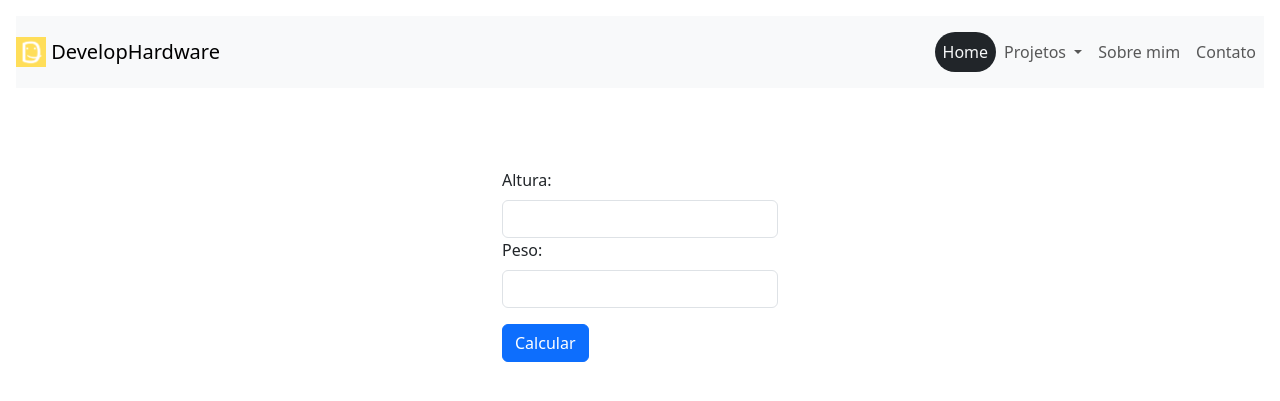
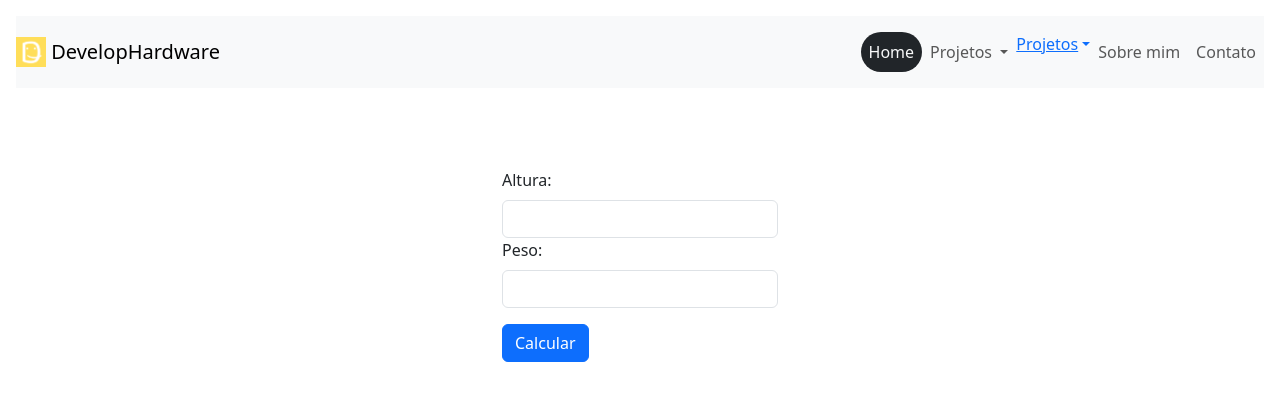
Before and after one commit to develophardware/projetos, a PHP site: page /Calculo-IMC/index.php in a window 1280 px wide. Shown: the top 401 px of the page. Run offline with PHP 8.4, Linux system fonts and the light colour scheme.

Commit message:
Add dropdown

```diff
--- a/pages/menu.php
+++ b/pages/menu.php
@@ -17,10 +17,13 @@
                             <a class="nav-link dropdown-toggle" href="#" id="navbarDropdownMenuLink" role="button" data-toggle="dropdown" aria-haspopup="true" aria-expanded="false">
                                 Projetos
                             </a>
-                            <ul class="dropdown-menu">
-                                <li><a class="dropdown-item" target="_blank" href="/Calculo-IMC/index.php">Calculo IMC</a></li>
-                                <li><a class="dropdown-item" target="_blank" href="/Projeto-Lampada/index.php">Projeto Lampada</a></li>
-                            </ul>
+                            <li class="dropdown"><a href="" class="dropdown-toggle" data-toggle="dropdown" href="#"> Projetos</a>
+                                <ul class="dropdown-menu">
+                                    <li><a class="dropdown-item" target="_blank" href="/Calculo-IMC/index.php">Calculo IMC</a></li>
+                                    <li><a class="dropdown-item" target="_blank" href="/Projeto-Lampada/index.php">Projeto Lampada</a></li>
+                                </ul>
+                            </li>
+
                             <div class="dropdown-menu" aria-labelledby="navbarDropdownMenuLink">
                                 <a class="dropdown-item" target="_blank" href="/Calculo-IMC/index.php">Calculo IMC</a>
                                 <a class="dropdown-item" target="_blank" href="/Projeto-Lampada/index.php">Projeto Lampada</a>
```
